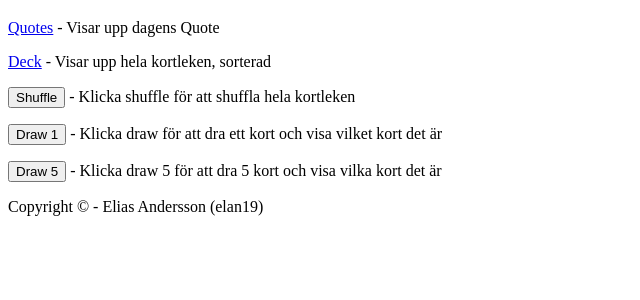
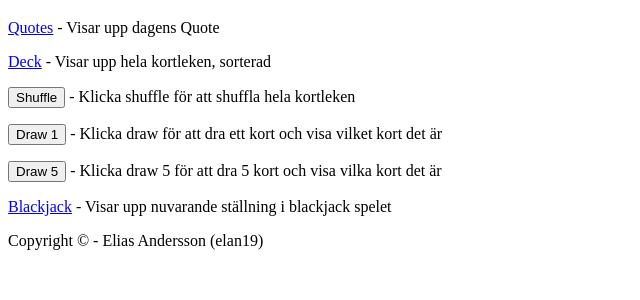
Before and after one commit to elan19/mvc, a Symfony app: template templates/api.html.twig in a window 1280 px wide. Shown: the part 337-637 px from the top of the page, without its empty margins (0-640 px from the left). Run offline with Twig, Linux system fonts and the light colour scheme; the template is opened without the code that fills it, so the values that code supplies are empty; some libraries are stand-ins or nearby versions.

Commit message:
Har lagt till api länk i api:s landningssida

```diff
--- a/templates/api.html.twig
+++ b/templates/api.html.twig
@@ -7,7 +7,6 @@
 
 <p><a href="{{ path('quotes') }}">Quotes</a> - Visar upp dagens Quote</p>
 <p><a href="{{ path('api_deck') }}">Deck</a> - Visar upp hela kortleken, sorterad</p>
-
 
 <form method="post" action="">
     <p>
@@ -30,4 +29,6 @@
     </p>
 </form>
 
+<p><a href="{{ path('api_blackjack') }}">Blackjack</a> - Visar upp nuvarande ställning i blackjack spelet</p>
+
 {% endblock %}
```
